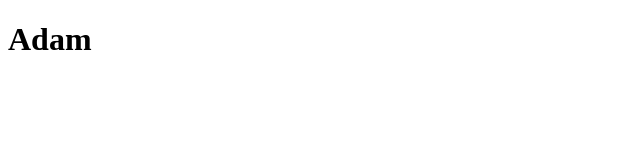
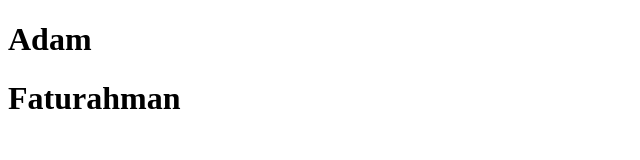
Before and after one commit to Adamfatur/nama-kelompok, a plain HTML site: page index.html in a window 1280 px wide. Shown: the whole page, without its empty margins (0-640 px from the left). Drawn offline with Linux system fonts and the light colour scheme.

Commit message:
Part 2
Update nambah nama belakang

```diff
--- a/index.html
+++ b/index.html
@@ -8,5 +8,6 @@
 </head>
 <body>
     <h1>Adam</h1>
+    <h1>Faturahman</h1>
 </body>
 </html>
```
